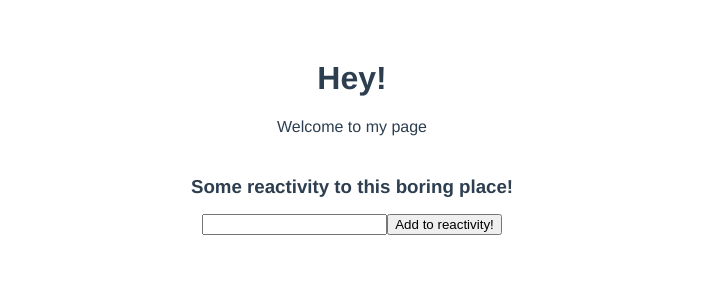
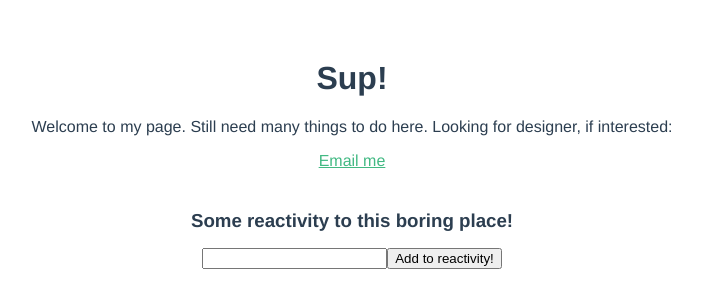
Before and after one commit to ArmanKoke/koketayev, a Vue app: page / in a window 1280 px wide. Shown: the top 308 px of the page, without its empty margins (288-990 px from the left). Built offline with nearby package versions, Linux system fonts and the light colour scheme.

Commit message:
added email me feature

```diff
--- a/src/components/HelloWorld.vue
+++ b/src/components/HelloWorld.vue
@@ -2,7 +2,7 @@
   <div class="hello">
     <h1 v-text="msg"></h1>
     <div class="text">
-      <p v-text="text"></p>
+      <p v-text="text"></p> <a :href="'mailto:' + email" v-text="email_text"></a>
 
       <h3 v-text="reactivity"></h3>
       <ul>
@@ -20,8 +20,10 @@
     props: {},
     data () {
       return {
-        msg: 'Hey!',
-        text: 'Welcome to my page',
+        msg: 'Sup!',
+        text: 'Welcome to my page. Still need many things to do here. Looking for designer, if interested:',
+        email: 'helpkoketayev@gmail.com',
+        email_text: 'Email me',
         reactivity: 'Some reactivity to this boring place!',
 
         staff: '',
```
